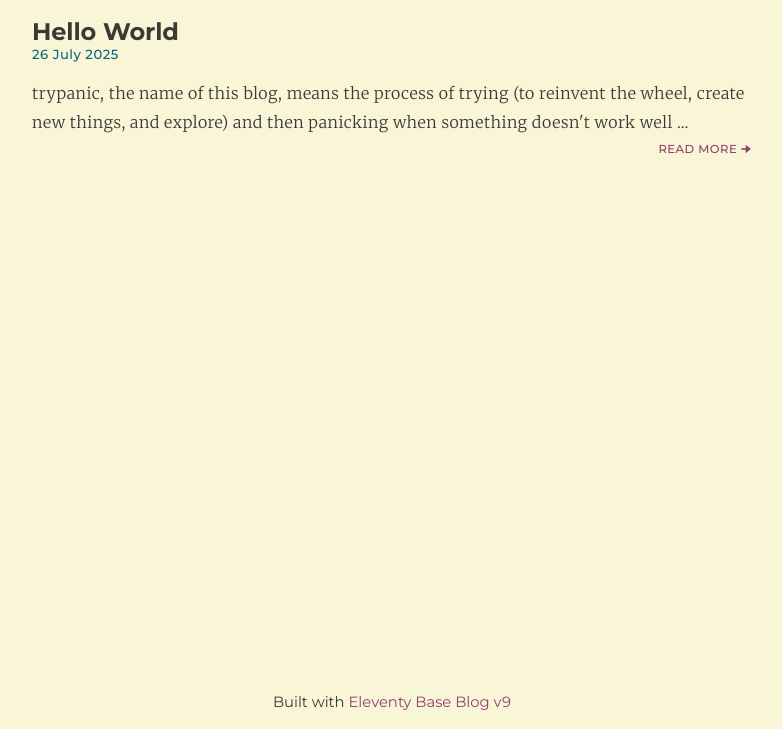
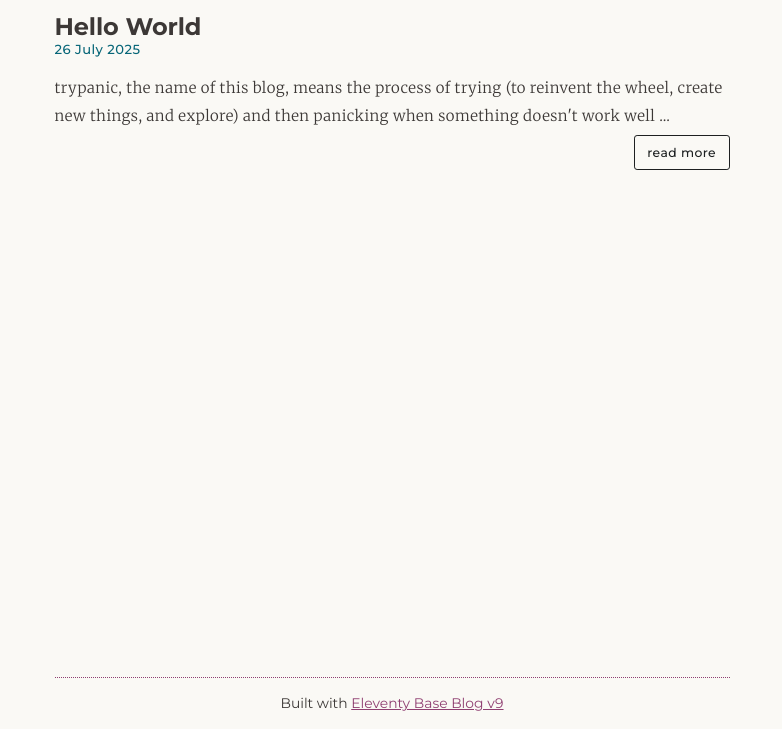
Before and after one commit to trypanic/trypanic.github.io, an Eleventy site: page src/content/index.njk in a window 1280 px wide. Shown: the part 71-800 px from the top of the page, without its empty margins (248-1030 px from the left). Built offline with nearby package versions, Linux system fonts and the light colour scheme; Eleventy itself is replaced by a stand-in of ours; files that its build step writes are made by us from their sources.

Commit message:
fix: improvement styles and design

```diff
--- a/public/css/index.css
+++ b/public/css/index.css
@@ -1,52 +1,78 @@
 @import url("https://fonts.googleapis.com/css2?family=Fira+Code:wght@300..700&family=Merriweather:ital,opsz,wght@0,18..144,300..900;1,18..144,300..900&family=Montserrat:ital,wght@0,100..900;1,100..900&display=swap");
+
+/* ==================================
+   Variables (ver arriba en :root)
+   ================================== */
 :root {
-	--font-family: "Montserrat", -apple-system, system-ui, sans-serif;
+	/* ========================
+	   Typography
+	======================== */
+	--font-family-base: "Montserrat", -apple-system, system-ui, sans-serif;
+	--font-family-serif: "Merriweather", -apple-system, system-ui, serif;
+	--font-family-monospace: "Fira Code", monospace;
+
 	--font-size: 16px;
 	--line-height: 1.5;
 
 	--font-size-content: 1em;
-	--line-height-content: 1.5;
-	--font-family-content: "Merriweather", -apple-system, system-ui, sans-serif;
+	--line-height-content: var(--line-height);
 
-	--font-family-monospace: "Fira Code", monospace;
+	/* ========================
+	   Color Palette (Base)
+	======================== */
+	--color-light: #faf9f5;
+	--color-dark: #1d2021;
+	--color-dark-strong: #3c3836;
+	--color-text-light: #faf9f5;
+	--color-text-dark: #282828;
 
-	--color-bg: #f9f5d7;
-	--color-fg: #282828;
-	--color-fg-dark: #3c3836;
-	--color-text-fg: #f9f5d7;
-	--color-dark: #1d2021;
 	--color-blue: #076678;
 	--color-purple: #8f3f71;
 	--color-aqua: #427b58;
+	--color-orange-light: rgba(214, 93, 14, 0.25);
+	--color-muted: #665c54;
 
-	--theme-bg: var(--color-bg);
+	/* ========================
+	   Theme Tokens
+	======================== */
+	--theme-bg: var(--color-light);
+	--theme-fg: var(--color-text-dark);
+	--theme-border: var(--color-purple);
 
-	--tags-bg: transparent;
-	--blockquote-bg: rgba(214, 93, 14, 0.25);
-	--blockquote-text: var(--color-dark);
-	--link-text-color: var(--color-purple);
-	--time-text-color: var(--color-blue);
-	--trypanic-text-color: var(--color-purple);
+	--text-color-primary: var(--color-dark-strong);
+	--text-color-secondary: var(--color-text-light);
 
-	--nav-text-color: var(--color-purple);
-	--nav-border-bottom: var(--color-purple);
-	--body-text-color: var(--color-fg-dark);
+	--background-light: var(--color-light);
+	--background-dark: var(--color-dark);
 
-	--post-background-color: var(--color-bg);
-	--post-title-text-color: var(--color-text-fg);
-	--post-title-text-dark-color: var(--color-fg-dark);
-	--post-description-text-color: var(--color-text-fg);
+	--link-color: var(--color-purple);
+	--link-hover-color: var(--color-purple);
+	--time-color: var(--color-blue);
 
-	--logo-color: var(--color-fg-dark);
-	--logo-text-color: var(--logo-color);
-	--logo-panic-color: var(--logo-color);
+	--code-bg: var(--background-dark);
+	--code-text-color: var(--color-blue);
+
+	--blockquote-bg: var(--color-orange-light);
+	--blockquote-text: var(--background-dark);
+
+	/* ========================
+	   Branding / Components
+	======================== */
+	--logo-color: var(--color-dark-strong);
 	--logo-hover-color: var(--logo-color);
 
-	--code-bg: var(--color-dark);
-	--code-text-color: var(--color-blue);
+	--separator-color: var(--theme-border);
+	--tags-bg: transparent;
 
-	--header-background-color: var(--color-fg-dark);
-	--header-text-color: var(--color-text-fg);
+	--trypanic-color: var(--color-muted);
+
+	--button-border: var(--background-dark);
+	--button-text: var(--background-dark);
+	--button-hover-bg: var(--background-dark);
+	--button-hover-text: var(--text-color-secondary);
+
+	--header-bg: var(--color-dark-strong);
+	--header-text: var(--color-text-light);
 }
 
 /* Global */
@@ -63,12 +89,11 @@ html,
 body {
 	padding: 0 1em;
 	margin: 0 auto;
-	color: var(--body-text-color);
+	color: var(--text-color-primary);
 	background-color: var(--theme-bg);
 	font-size: var(--font-size);
-	font-family: var(--font-family);
+	font-family: var(--font-family-base);
 	-webkit-font-smoothing: antialiased;
-
 	overflow-x: hidden;
 	overflow-y: auto;
 	min-height: 100vh;
@@ -99,15 +124,14 @@ iframe {
 
 p,
 li {
-	line-height: 1.5;
+	line-height: var(--line-height);
 }
 p:last-child {
 	margin: 0;
 }
 
 a {
-	color: var(--link-text-color);
-	text-decoration: none;
+	color: var(--link-color);
 }
 a[href]:hover,
 a[href]:focus,
@@ -117,15 +141,17 @@ a[href]:active {
 
 /* Layout */
 main {
-	font-family: var(--font-family-content);
+	font-family: var(--font-family-serif);
 	font-weight: 300;
 	font-size: var(--font-size-content);
 	letter-spacing: 0.03em;
+	flex-grow: 1;
 }
 
 footer {
 	text-align: center;
-	margin-top: auto;
+	margin-top: 1em;
+	border-top: 1px dotted var(--separator-color);
 	padding: 1em 0;
 }
 .builtwith {
@@ -137,7 +163,7 @@ h2,
 h3,
 h4,
 h5 {
-	color: var(--post-title-text-dark-color);
+	color: var(--text-color-primary);
 }
 
 header {
@@ -146,35 +172,35 @@ header {
 	gap: 1em;
 	align-items: flex-start;
 	padding-top: 1em;
-	border-bottom: 1px solid var(--nav-border-bottom);
+	border-bottom: 1px dotted var(--separator-color);
 }
-
 header div {
 	width: 100%;
 }
 
 .highlighted-tag {
-	color: var(--link-text-color);
+	color: var(--link-color);
 }
 
 .tag-list {
 	margin-top: 1em;
 }
+
 /* Logo */
 .logo {
 	display: flex;
 	font-size: 2em;
 	font-weight: 900;
+}
+.logo a {
+	color: var(--logo-color);
 	text-decoration: none;
 }
-.logo a {
-	color: var(--logo-text-color);
-}
 .logo span {
-	color: var(--logo-panic-color);
+	color: var(--logo-color);
 	font-weight: 300;
 }
-a.logo:hover {
+.logo a:hover {
 	color: var(--logo-hover-color);
 	text-decoration: none;
 }
@@ -190,16 +216,14 @@ a.logo:hover {
 	width: 100%;
 	justify-content: space-between;
 }
-
 .nav a[aria-current="page"] {
 	font-weight: 900;
 }
-
 .nav-item {
 	display: block;
 	text-align: center;
 	font-weight: 400;
-	color: var(--nav-text-color);
+	color: var(--link-color);
 }
 
 /* Pagination */
@@ -234,12 +258,15 @@ a.logo:hover {
 .postlist-item:last-child {
 	border-bottom: none;
 }
+.postlist-item a {
+	text-decoration: none;
+}
 .postlist-item time,
 .post-metadata time {
 	padding-bottom: 1em;
-	color: var(--time-text-color);
+	color: var(--time-color);
 	font-size: 0.825em;
-	font-family: var(--font-family);
+	font-family: var(--font-family-base);
 	font-weight: 500;
 }
 .post-metadata time {
@@ -251,21 +278,13 @@ a.logo:hover {
 }
 .postlist-link {
 	font-weight: 700;
-	color: var(--post-title-text-dark-color);
-	text-decoration: none;
+	color: var(--text-color-primary);
 	letter-spacing: -0.1px;
-	font-family: var(--font-family);
+	font-family: var(--font-family-base);
 	font-size: 1.3em;
 }
 .postlist-link:hover {
 	text-decoration: underline;
-}
-
-#content-not-found,
-#archive,
-#about {
-	margin-top: 1em;
-	font-size: 3em;
 }
 
 /* Metadata */
@@ -273,11 +292,9 @@ a.logo:hover {
 	display: flex;
 	flex-direction: column;
 }
-
 .post-metadata time {
 	padding-bottom: 0;
 }
-
 .post-metadata-tags {
 	display: flex;
 	flex-direction: row;
@@ -285,7 +302,7 @@ a.logo:hover {
 	align-items: center;
 	font-size: 0.825em;
 	font-weight: 500;
-	font-family: var(--font-family);
+	font-family: var(--font-family-base);
 }
 .separator-tags {
 	font-size: 0.8em;
@@ -307,7 +324,6 @@ a.logo:hover {
 .post-content h5 {
 	margin: 0.8em 0;
 }
-
 #main p {
 	padding: 0.25em 0;
 }
@@ -324,7 +340,7 @@ a.logo:hover {
 	display: flex;
 	justify-content: flex-end;
 	margin-top: 1em;
-	border-top: 1px dotted var(--nav-border-bottom);
+	border-top: 1px dotted var(--separator-color);
 }
 
 /* Blockquote */
@@ -350,13 +366,11 @@ pre {
 	border-radius: 4px;
 	font-size: 12px;
 }
-
 p > code {
 	color: var(--code-text-color);
 	font-weight: 700;
 	font-size: 0.9em;
 }
-
 pre:not([class*="language-"]) {
 	margin: 0.5em 0;
 	line-height: 1.375;
@@ -371,20 +385,48 @@ pre:not([class*="language-"]) {
 	padding: 1em;
 }
 
+/* Panic style */
 .trypanic {
 	font-weight: 600;
-	color: var(--trypanic-text-color);
-	text-decoration: underline;
-	font-style: normal;
+	color: var(--trypanic-color);
+	font-style: oblique;
 }
 
+/* Button */
+.container-button {
+	display: flex;
+	width: auto;
+	justify-content: flex-end;
+	align-items: center;
+	text-align: center;
+}
 .read-more {
-	display: flex;
-	justify-content: flex-end;
-	font-size: 0.725em;
+	font-size: 0.825em;
 	font-weight: 500;
-	font-family: var(--font-family);
+	font-family: var(--font-family-base);
+	border: 1px solid var(--button-border);
+	color: var(--button-text);
+	text-align: center;
+	line-height: normal !important;
+	padding: 0.725em 1em;
+	border-radius: 0.25em;
+	transition: 0.3s;
 }
+.read-more:hover {
+	background: var(--button-hover-bg);
+	color: var(--button-hover-text);
+	text-decoration: none !important;
+}
+
+#main > h1 {
+	background: var(--background-dark);
+	color: var(--text-color-secondary);
+	padding: 0.1em 0.25em;
+	border-radius: 10px;
+	font-size: 2em;
+	margin-top: 1em;
+}
+
 /* =============================
    Media Queries (Mobile First)
    ============================= */
@@ -412,20 +454,22 @@ pre:not([class*="language-"]) {
 
 @media (min-width: 1024px) {
 	:root {
-		--line-height-content: 1.8;
+		--line-height-content: 1.9;
 	}
 	body {
 		padding: 0;
 		max-width: 45em;
 		margin: 0 auto;
-		font-size: 16px;
+		font-size: 15px;
 	}
 	header {
 		flex-direction: row;
 		align-items: center;
 		justify-content: space-between;
 	}
-	.postlist-link {
-		font-size: 1.5em;
+	.postlist-item time,
+	.post-metadata time,
+	.post-metadata-tags {
+		font-size: 0.875em;
 	}
 }
--- a/src/_includes/layouts/post.njk
+++ b/src/_includes/layouts/post.njk
@@ -13,10 +13,11 @@ layout: layouts/base.njk
 
 <div class="post-metadata">
 	<time datetime="{{ page.date | htmlDateString }}">{{ page.date | readableDate }}</time>
-	<div class="post-metadata-tags">
+	<div class="post-metadata-tags">tags: &nbsp;
 		{%- for tag in tags | filterTagList %}
 			{%- set tagUrl %}/tags/{{ tag | slugify }}/{% endset %}
-			<a href="{{ tagUrl }}">{{ tag }}</a>
+			<a href="{{ tagUrl }}">
+				{{ tag }}</a>
 			{%- if not loop.last %}
 				<span class="separator-tags">|</span>
 			{% endif %}
--- a/src/_includes/postslist.njk
+++ b/src/_includes/postslist.njk
@@ -11,7 +11,11 @@
 			</a>
 			<time datetime="{{ post.date | htmlDateString }}">{{ post.date | readableDate("dd LLLL yyyy") }}</time>
 			<p>{{post.data.description}}</p>
-			<a class="read-more" href="{{ post.url }}">READ MORE &#129034</a>
+			<div class="container-button">
+				<a class="read-more" href="{{ post.url }}">
+					read more
+				</a>
+			</div>
 		</div>
 	{%- endfor %}
 </div>
```
